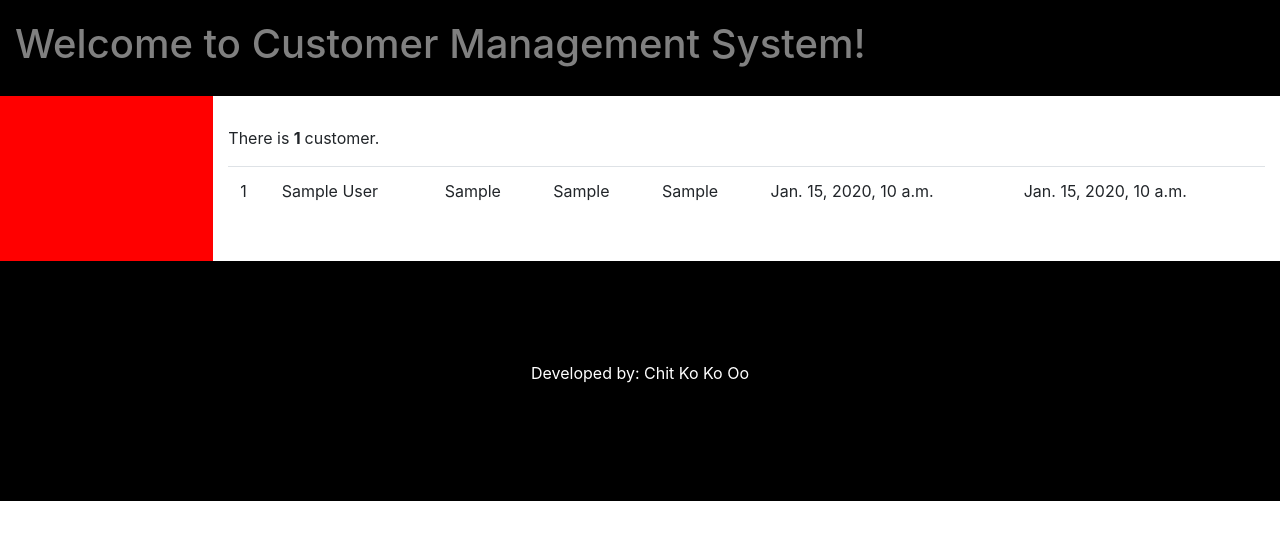
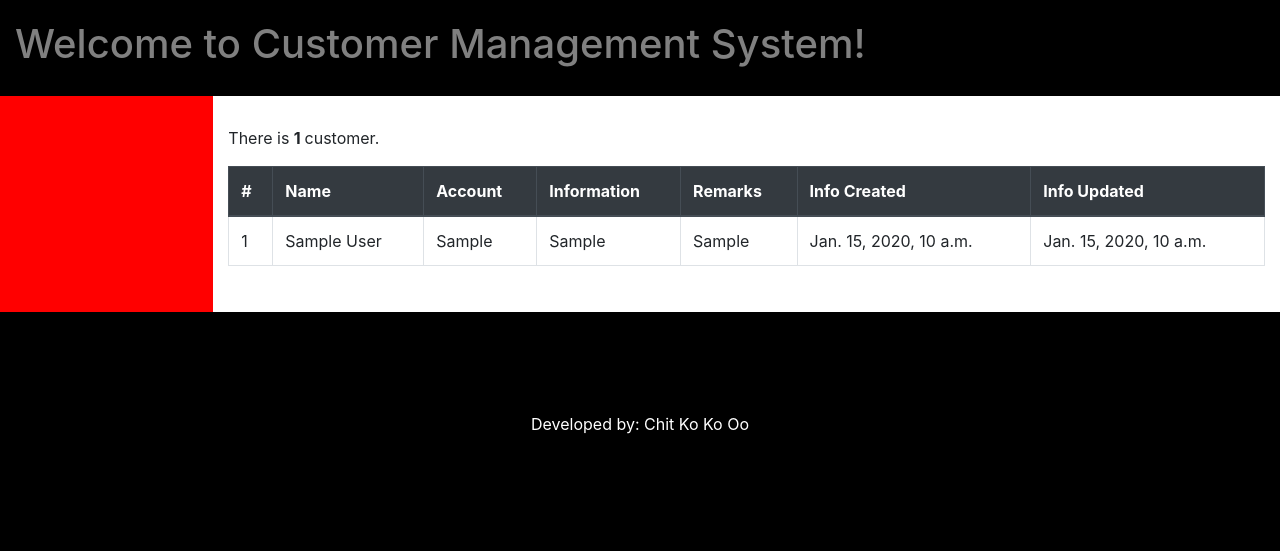
Before and after one commit to chitkokooo/customer-management-system, a Django app: page /customers/ in a window 1280 px wide. Shown: the top 551 px of the page. Run offline with Django 3.2, Linux system fonts and the light colour scheme; a user stored in the database is signed in; tables that the repository leaves empty hold one stand-in row (values such as "Sample post"); some libraries are stand-ins or nearby versions.

Commit message:
update customer list page

```diff
--- a/cms/customers/templates/customers/customer_list.html
+++ b/cms/customers/templates/customers/customer_list.html
@@ -5,7 +5,18 @@
 {% block content %}
 	{% if customer_list %}
 	<p>There {{customer_list.count|pluralize:"is,are"}} <b> {{ customer_list.count }} </b>customer{{customer_list.count|pluralize }}.</p>
-	<table class="table table-hover">
+	<table class="table table-hover table-bordered">
+		<thead class="thead-dark">
+			<tr>
+				<th>#</th>
+				<th>Name</th>
+				<th>Account</th>
+				<th>Information</th>
+				<th>Remarks</th>
+				<th>Info Created</th>
+				<th>Info Updated</th>
+			</tr>
+		</thead>
 		<tbody>
 			{% for customer in customer_list %}
 				<tr>
@@ -14,8 +25,8 @@
 					<td>{{ customer.account }}</td>
 					<td>{{ customer.information }}</td>
 					<td>{{ customer.remarks }}</td>
-					<td>{{ customer.info_created_at }}</td>
-					<td>{{ customer.info_updated_at }}</td>
+					<td class="">{{ customer.info_created_at }}</td>
+					<td class="">{{ customer.info_updated_at }}</td>
 				</tr>
 			{% endfor %}
 		</tbody>
```
Also changed, not shown: cms/customers/templates/customers/customer_detail.html (line endings or trailing spaces).
